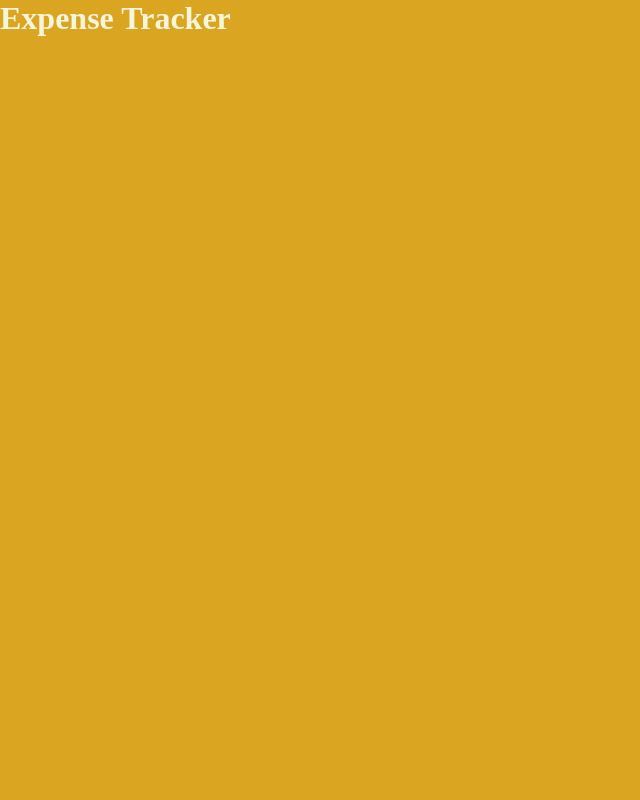
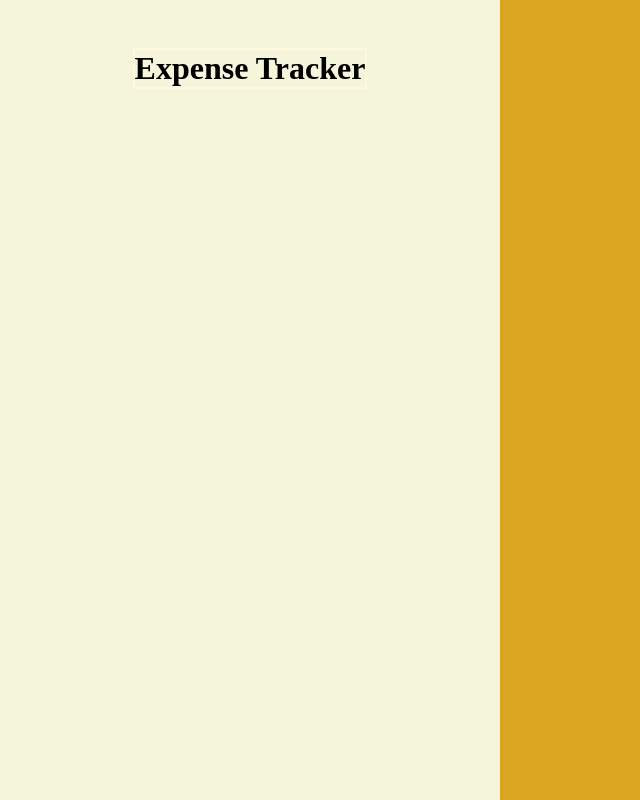
Before and after one commit to Fortunate05/team-A-Expense-Tracker-App, a plain HTML site: page index.html in a window 1280 px wide. Shown: the whole page, without its empty margins (0-640 px from the left). Drawn offline with Linux system fonts and the light colour scheme.

Commit message:
i add css for app and header

```diff
--- a/style.css
+++ b/style.css
@@ -5,6 +5,20 @@
 }
 body{
     font-family: 'Times New Roman', Times, serif;
-    color: beige;
     background-color: goldenrod;
 }
+.App{
+width: 500px;
+height: 100vh;
+margin: 0;
+background-color: beige;
+display: flex;
+flex-direction: column;
+align-items: center;
+padding: 3rem;
+gap: 3rem;
+}
+.header{
+    border: solid 2px cornsilk;
+    padding: 1,5rem;
+}
```
